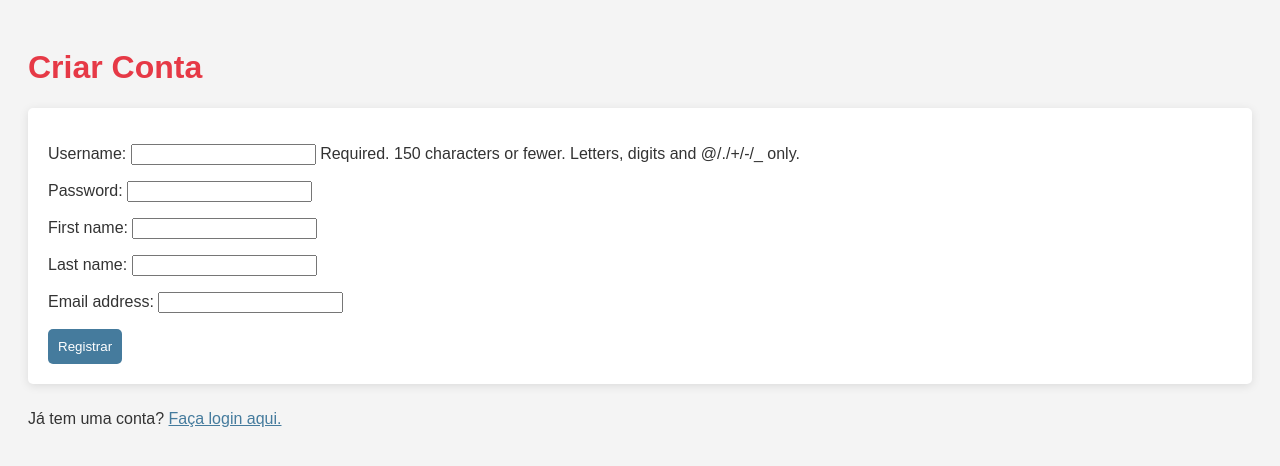
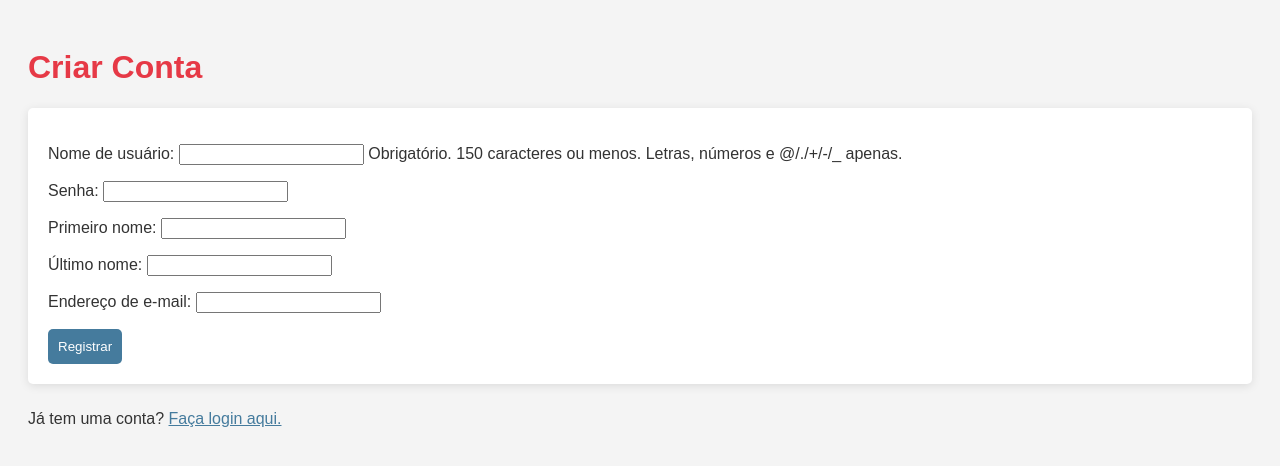
Before and after one commit to merlimigor/biblioteca, a Django app: page /register/ in a window 1280 px wide. Shown: the top 466 px of the page. Run offline with Django 5.2, Linux system fonts and the light colour scheme.

Commit message:
só falta o front2

```diff
--- a/livros/forms.py
+++ b/livros/forms.py
@@ -1,10 +1,15 @@
-# livros/forms.py
 from django import forms
 from django.contrib.auth.models import User
 
 class UserRegistrationForm(forms.ModelForm):
-    password = forms.CharField(widget=forms.PasswordInput)
+    password = forms.CharField(widget=forms.PasswordInput, label="Senha")
 
     class Meta:
         model = User
         fields = ['username', 'password', 'first_name', 'last_name', 'email']
+        labels = {
+            'username': "Nome de usuário",
+            'first_name': "Primeiro nome",
+            'last_name': "Último nome",
+            'email': "Endereço de e-mail",
+        }
--- a/livros/templates/livros/register.html
+++ b/livros/templates/livros/register.html
@@ -12,7 +12,7 @@
     <h1>Criar Conta</h1>
     <form method="post">
         {% csrf_token %}
-        {{ form.as_p }}  <!-- Renderiza o formulário -->
+        {{ form.as_p }}
         <button type="submit">Registrar</button>
     </form>
     <p>Já tem uma conta? <a href="{% url 'index' %}">Faça login aqui.</a></p>
--- a/livros/views.py
+++ b/livros/views.py
@@ -1,108 +1,3 @@
-""" from django.contrib.auth.mixins import LoginRequiredMixin, UserPassesTestMixin
-
-from django.urls import reverse_lazy
-from django.views.generic import ListView, CreateView, UpdateView, DeleteView
-from .models import Livro, Usuario, Emprestimo
-
-
-from django.shortcuts import render, redirect
-from django.contrib.auth import login
-from django.contrib.auth.models import User
-from .forms import UserRegistrationForm
-
-
-def register(request):
-    if request.method == 'POST':
-        form = UserRegistrationForm(request.POST)
-        if form.is_valid():
-            user = form.save(commit=False)
-            user.set_password(form.cleaned_data['password'])  # Hash a senha
-            user.save()
-            login(request, user)  # Loga o usuário após o registro
-            return redirect('index')  # Redireciona para a página inicial
-    else:
-        form = UserRegistrationForm()
-
-    return render(request, 'livros/register.html', {'form': form})
-
-
-# Views para Emprestimo
-class EmprestimoListView(ListView):
-    model = Emprestimo
-    template_name = 'livros/emprestimo_list.html'
-
-
-class EmprestimoCreateView(CreateView):
-    model = Emprestimo
-    fields = ['livro', 'usuario', 'data_prevista_devolucao']
-    template_name = 'livros/emprestimo_form.html'
-    success_url = reverse_lazy('emprestimo_list')
-
-
-class EmprestimoUpdateView(UpdateView):
-    model = Emprestimo
-    fields = ['livro', 'usuario', 'data_prevista_devolucao', 'data_devolucao', 'renovacoes']
-    template_name = 'livros/emprestimo_form.html'
-    success_url = reverse_lazy('emprestimo_list')
-
-
-class EmprestimoDeleteView(DeleteView):
-    model = Emprestimo
-    template_name = 'livros/emprestimo_confirm_delete.html'
-    success_url = reverse_lazy('emprestimo_list')
-
-# Views para Livro
-class LivroListView(ListView):
-    model = Livro
-    template_name = 'livros/livro_list.html'
-
-
-class LivroCreateView(CreateView):
-    model = Livro
-    fields = ['titulo', 'autor', 'disponivel']
-    template_name = 'livros/livro_form.html'
-    success_url = reverse_lazy('livro_list')
-
-
-class LivroUpdateView(UpdateView):
-    model = Livro
-    fields = ['titulo', 'autor', 'disponivel']
-    template_name = 'livros/livro_form.html'
-    success_url = reverse_lazy('livro_list')
-
-
-class LivroDeleteView(DeleteView):
-    model = Livro
-    template_name = 'livros/livro_confirm_delete.html'
-    success_url = reverse_lazy('livro_list')
-
-# Views para Usuario
-class UsuarioListView(ListView):
-    model = Usuario
-    template_name = 'livros/usuario_list.html'
-
-
-class UsuarioCreateView(CreateView):
-    model = Usuario
-    fields = ['nome', 'tipo']
-    template_name = 'livros/usuario_form.html'
-    success_url = reverse_lazy('usuario_list')
-
-
-class UsuarioUpdateView(UpdateView):
-    model = Usuario
-    fields = ['nome', 'tipo']
-    template_name = 'livros/usuario_form.html'
-    success_url = reverse_lazy('usuario_list')
-
-
-class UsuarioDeleteView(DeleteView):
-    model = Usuario
-    template_name = 'livros/usuario_confirm_delete.html'
-    success_url = reverse_lazy('usuario_list')
- """
-
-
 from django.contrib.auth.mixins import LoginRequiredMixin, UserPassesTestMixin
 from django.urls import reverse_lazy
 from django.views.generic import ListView, CreateView, UpdateView, DeleteView, TemplateView  # Adicione TemplateView aqui
--- a/setup/settings.py
+++ b/setup/settings.py
@@ -114,7 +114,7 @@ LOGOUT_REDIRECT_URL = 'index'
 # Internationalization
 # https://docs.djangoproject.com/en/5.1/topics/i18n/
 
-LANGUAGE_CODE = 'en-us'
+LANGUAGE_CODE = 'pt-br'
 
 TIME_ZONE = 'UTC'
 
```
Also changed, not shown: db.sqlite3.
